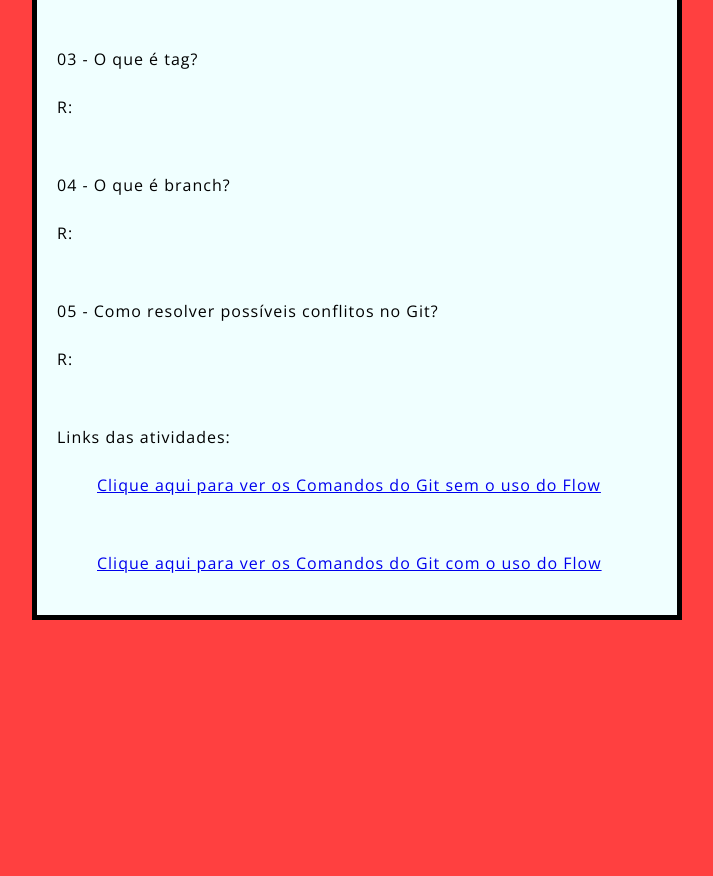
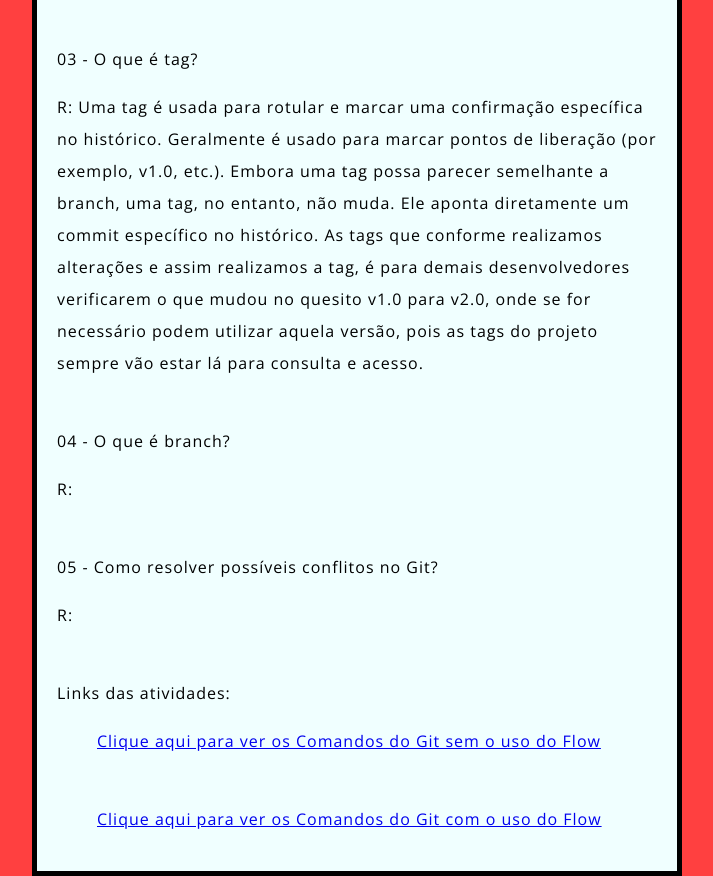
Before and after one commit to VineReis/ape11, a plain HTML site: page index.html in a window 1280 px wide. Shown: the part 1726-2602 px from the top of the page, without its empty margins (283-996 px from the left). Before the commit the page ends 2346 px from the top, so only its background shows below. Drawn offline with nearby package versions, Linux system fonts and the light colour scheme.

Commit message:
Adicionado respostas da pergunta 03 no index.html

```diff
--- a/index.html
+++ b/index.html
@@ -35,7 +35,14 @@
     </p>
     <br>
     <p>03 - O que é tag?</p>
-    <p>R:</p>
+    <p>R: Uma tag é usada para rotular e marcar uma confirmação específica no histórico. Geralmente é usado
+      para marcar pontos de liberação (por exemplo, v1.0, etc.).
+      Embora uma tag possa parecer semelhante a branch, uma tag, no entanto, não muda. Ele aponta diretamente um
+      commit específico no histórico.
+      As tags que conforme realizamos alterações e assim realizamos a tag, é para demais desenvolvedores verificarem
+      o que mudou no quesito v1.0 para v2.0, onde se for necessário podem utilizar aquela versão, pois as tags do projeto
+      sempre vão estar lá para consulta e acesso.
+    </p>
     <br>
     <p>04 - O que é branch?</p>
     <p>R:</p>
```
